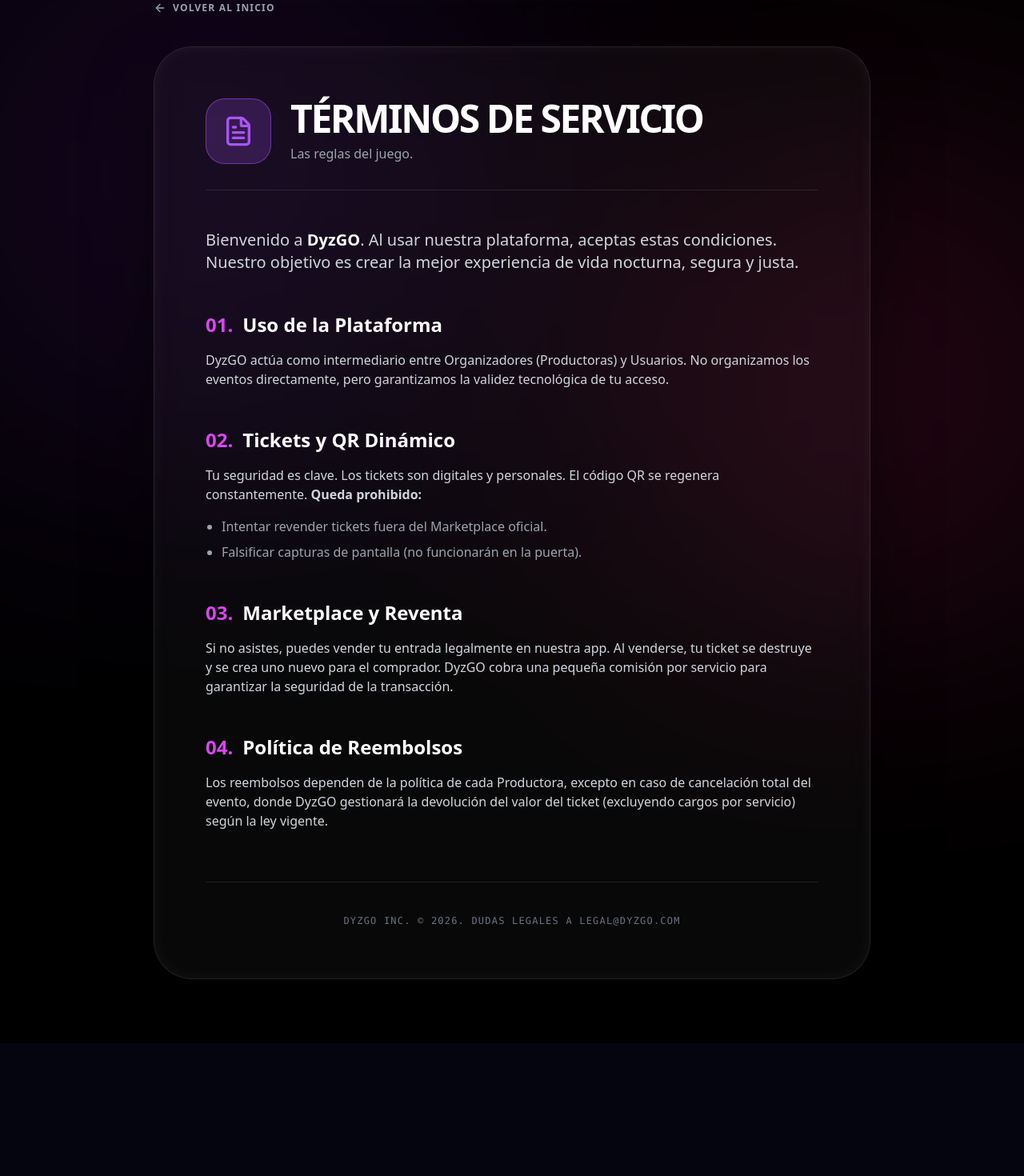
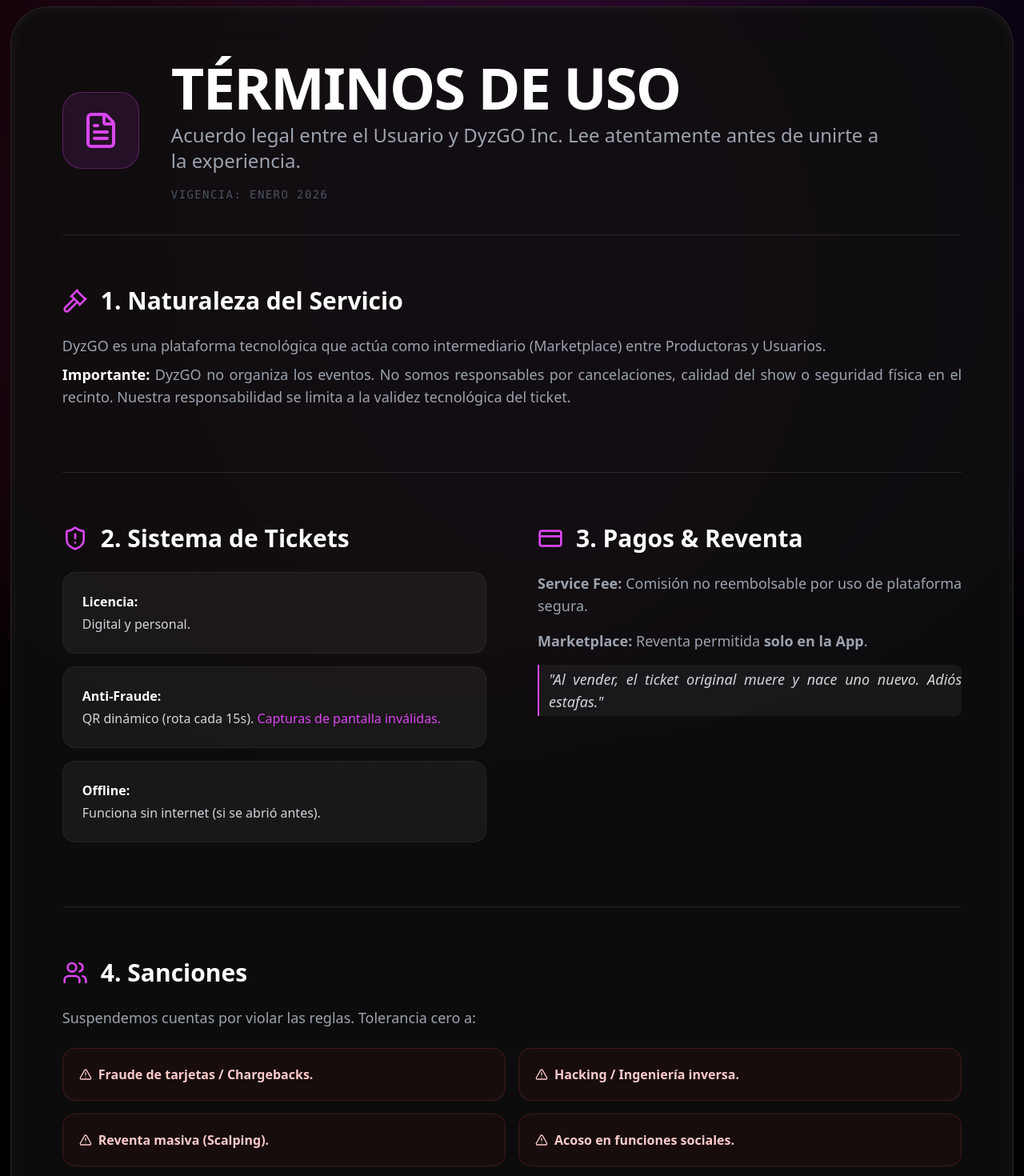
Before and after one commit to dyzgolanding/dyzgo-landing, a Next.js app: page /terms in a window 1280 px wide. Shown: the part 80-1550 px from the top of the page at 80% size. Before the commit the page ends 1384 px from the top, so only its background shows below. Built offline with nearby package versions, Linux system fonts and the light colour scheme.

Commit message:
Update page.tsx

```diff
--- a/app/terms/page.tsx
+++ b/app/terms/page.tsx
@@ -1,67 +1,172 @@
 "use client";
 
 import React from "react";
-import { ArrowLeft, Shield, FileText } from "lucide-react";
+import { ArrowLeft, FileText, Gavel, AlertTriangle, CreditCard, Users, ShieldAlert } from "lucide-react";
 import Link from "next/link";
+import { motion } from "framer-motion";
 
 export default function TermsPage() {
+  const containerVariants = {
+    hidden: { opacity: 0, y: 20 },
+    visible: { opacity: 1, y: 0, transition: { duration: 0.6, ease: "easeOut" } },
+  };
+
   return (
-    <div className="min-h-screen bg-black text-white p-6 md:p-20 font-sans selection:bg-neonPink/30 relative overflow-hidden">
-      {/* Background Blobs (Igual que Home) */}
+    // Ajuste responsivo: py-4 en movil, py-10 en desktop
+    <div className="min-h-screen bg-black text-white font-sans selection:bg-neonPink/30 relative overflow-x-hidden flex flex-col items-center py-4 md:py-10">
+
       <div className="fixed inset-0 z-0 pointer-events-none">
-         <div className="absolute top-[-10%] left-[-10%] w-[60vw] h-[60vw] bg-[#581c87] opacity-20 blur-[150px]" />
-         <div className="absolute bottom-[-10%] right-[-10%] w-[50vw] h-[50vw] bg-[#db2777] opacity-15 blur-[150px]" />
+        <motion.div
+           animate={{ rotate: 360, scale: [1, 1.2, 1] }}
+           transition={{ duration: 50, repeat: Infinity, ease: "linear" }}
+           className="absolute top-[-20%] left-[-10%] w-[90vw] h-[90vw] bg-[#db2777]/15 blur-[100px] rounded-full"
+        />
+        <motion.div
+           animate={{ rotate: -360, scale: [1, 1.1, 1] }}
+           transition={{ duration: 55, repeat: Infinity, ease: "linear" }}
+           className="absolute bottom-[-20%] right-[-10%] w-[90vw] h-[90vw] bg-[#581c87]/20 blur-[100px] rounded-full"
+        />
       </div>
 
-      <div className="max-w-4xl mx-auto relative z-10">
-        <Link href="/" className="inline-flex items-center gap-2 text-gray-400 hover:text-white transition-colors mb-10 group uppercase text-xs font-bold tracking-widest">
-          <ArrowLeft size={16} className="group-hover:-translate-x-1 transition-transform"/> Volver al inicio
-        </Link>
+      <motion.div
+        variants={containerVariants}
+        initial="hidden"
+        animate="visible"
+        // DESKTOP: Ocupa todo el ancho (w-[98vw])
+        className="w-full md:w-[98vw] relative z-10 flex flex-col items-center"
+      >
+        <div className="w-[92%] md:w-full md:px-8 mb-4 md:mb-6">
+          <Link href="/" className="inline-flex items-center gap-2 text-gray-500 hover:text-neonPink transition-colors group uppercase text-[10px] md:text-sm font-bold tracking-widest">
+            <ArrowLeft size={14} className="group-hover:-translate-x-1 transition-transform" /> Volver
+          </Link>
+        </div>
 
-        {/* Padding responsivo: p-6 en movil, p-16 en escritorio */}
-        <div className="glass-panel p-6 md:p-16 rounded-[2rem] md:rounded-[3rem] border border-white/10 bg-white/5 backdrop-blur-2xl">
-          <div className="flex flex-col md:flex-row items-start md:items-center gap-6 mb-12 border-b border-white/10 pb-8">
-             <div className="p-5 rounded-3xl bg-neonPurple/20 border border-neonPurple/50"><FileText size={40} className="text-neonPurple"/></div>
-             <div>
-                <h1 className="text-3xl md:text-5xl font-black uppercase tracking-tighter mb-2">Términos de Servicio</h1>
-                <p className="text-gray-400">Las reglas del juego.</p>
+        {/* Panel de Vidrio Adaptativo */}
+        <div className="glass-panel w-[95%] md:w-full p-4 md:p-16 rounded-2xl md:rounded-[3rem] border border-white/10 bg-black/70 backdrop-blur-3xl shadow-[0_0_60px_rgba(219,39,119,0.15)]">
+
+          {/* Header */}
+          <div className="flex flex-col md:flex-row items-start md:items-center gap-4 md:gap-10 mb-6 md:mb-16 border-b border-white/10 pb-6 md:pb-10">
+             <div className="w-10 h-10 md:w-24 md:h-24 rounded-xl md:rounded-3xl bg-neonPink/10 border border-neonPink/30 flex items-center justify-center shrink-0">
+                <FileText className="text-neonPink w-5 h-5 md:w-12 md:h-12"/>
+             </div>
+             <div className="flex-1">
+                <h1 className="text-2xl md:text-7xl font-black uppercase tracking-tight text-white leading-none mb-2">Términos de Uso</h1>
+                <p className="text-xs md:text-2xl text-gray-400 font-medium max-w-4xl leading-snug">
+                  Acuerdo legal entre el Usuario y DyzGO Inc. Lee atentamente antes de unirte a la experiencia.
+                </p>
+                <p className="text-[9px] md:text-sm text-gray-600 mt-2 md:mt-4 font-mono uppercase tracking-widest">Vigencia: Enero 2026</p>
              </div>
           </div>
 
-          <div className="prose prose-invert prose-lg max-w-none text-gray-300 space-y-12">
-            <p className="text-lg md:text-xl leading-relaxed font-light">Bienvenido a <span className="text-white font-bold">DyzGO</span>. Al usar nuestra plataforma, aceptas estas condiciones. Nuestro objetivo es crear la mejor experiencia de vida nocturna, segura y justa.</p>
+          {/* Contenido Legal */}
+          <div className="space-y-6 md:space-y-20 text-gray-300">
 
-            <div>
-                <h3 className="text-white text-xl md:text-2xl font-bold mb-4 flex items-center gap-3"><span className="text-neonPink">01.</span> Uso de la Plataforma</h3>
-                <p>DyzGO actúa como intermediario entre Organizadores (Productoras) y Usuarios. No organizamos los eventos directamente, pero garantizamos la validez tecnológica de tu acceso.</p>
+            {/* 1. Naturaleza */}
+            <section className="space-y-2 md:space-y-6">
+              <h3 className="text-white text-sm md:text-3xl font-bold flex items-center gap-2 md:gap-4">
+                <Gavel className="text-neonPink w-4 h-4 md:w-8 md:h-8" /> 1. Naturaleza del Servicio
+              </h3>
+              <div className="prose prose-invert max-w-none text-[10px] md:text-lg leading-relaxed text-gray-400 text-justify">
+                <p className="mb-2">
+                  DyzGO es una plataforma tecnológica que actúa como intermediario (Marketplace) entre Productoras y Usuarios.
+                </p>
+                <p>
+                  <strong className="text-white">Importante:</strong> DyzGO no organiza los eventos. No somos responsables por cancelaciones, calidad del show o seguridad física en el recinto. Nuestra responsabilidad se limita a la validez tecnológica del ticket.
+                </p>
+              </div>
+            </section>
+
+            <div className="grid grid-cols-1 md:grid-cols-2 gap-4 md:gap-16 border-t border-white/10 pt-6 md:pt-16">
+                {/* 2. Tickets */}
+                <section className="space-y-2 md:space-y-6">
+                  <h3 className="text-white text-sm md:text-3xl font-bold flex items-center gap-2 md:gap-4">
+                    <ShieldAlert className="text-neonPink w-4 h-4 md:w-8 md:h-8" /> 2. Sistema de Tickets
+                  </h3>
+                  <ul className="space-y-2 md:space-y-4">
+                    <li className="bg-white/5 p-3 md:p-6 rounded-lg md:rounded-2xl border border-white/5 text-[10px] md:text-base">
+                      <strong className="text-white block mb-1">Licencia:</strong> Digital y personal.
+                    </li>
+                    <li className="bg-white/5 p-3 md:p-6 rounded-lg md:rounded-2xl border border-white/5 text-[10px] md:text-base">
+                      <strong className="text-white block mb-1">Anti-Fraude:</strong> QR dinámico (rota cada 15s). <span className="text-neonPink">Capturas de pantalla inválidas.</span>
+                    </li>
+                    <li className="bg-white/5 p-3 md:p-6 rounded-lg md:rounded-2xl border border-white/5 text-[10px] md:text-base">
+                      <strong className="text-white block mb-1">Offline:</strong> Funciona sin internet (si se abrió antes).
+                    </li>
+                  </ul>
+                </section>
+
+                {/* 3. Pagos */}
+                <section className="space-y-2 md:space-y-6">
+                  <h3 className="text-white text-sm md:text-3xl font-bold flex items-center gap-2 md:gap-4">
+                    <CreditCard className="text-neonPink w-4 h-4 md:w-8 md:h-8" /> 3. Pagos & Reventa
+                  </h3>
+                  <div className="text-[10px] md:text-lg leading-relaxed text-gray-400 text-justify space-y-2 md:space-y-4">
+                    <p>
+                      <strong>Service Fee:</strong> Comisión no reembolsable por uso de plataforma segura.
+                    </p>
+                    <p>
+                      <strong>Marketplace:</strong> Reventa permitida <strong>solo en la App</strong>.
+                    </p>
+                    <div className="border-l-2 border-neonPink pl-3 py-1 italic text-gray-300 bg-white/5 rounded-r-lg">
+                      "Al vender, el ticket original muere y nace uno nuevo. Adiós estafas."
+                    </div>
+                  </div>
+                </section>
             </div>
 
-            <div>
-                <h3 className="text-white text-xl md:text-2xl font-bold mb-4 flex items-center gap-3"><span className="text-neonPink">02.</span> Tickets y QR Dinámico</h3>
-                <p>Tu seguridad es clave. Los tickets son digitales y personales. El código QR se regenera constantemente. <strong>Queda prohibido:</strong></p>
-                <ul className="list-disc pl-5 space-y-2 mt-4 text-gray-400">
-                   <li>Intentar revender tickets fuera del Marketplace oficial.</li>
-                   <li>Falsificar capturas de pantalla (no funcionarán en la puerta).</li>
-                </ul>
-            </div>
+            {/* 4. Conducta */}
+            <section className="space-y-2 md:space-y-6 border-t border-white/10 pt-6 md:pt-16">
+              <h3 className="text-white text-sm md:text-3xl font-bold flex items-center gap-2 md:gap-4">
+                <Users className="text-neonPink w-4 h-4 md:w-8 md:h-8" /> 4. Sanciones
+              </h3>
+              <p className="text-[10px] md:text-lg leading-relaxed text-gray-400 text-justify">
+                Suspendemos cuentas por violar las reglas. Tolerancia cero a:
+              </p>
+              <div className="grid grid-cols-1 sm:grid-cols-2 gap-2 md:gap-4 mt-2 md:mt-6">
+                 <div className="p-3 md:p-5 rounded-lg md:rounded-2xl bg-red-900/10 border border-red-500/20 text-red-200 text-[10px] md:text-base font-bold flex items-center gap-2">
+                    <AlertTriangle size={16}/> Fraude de tarjetas / Chargebacks.
+                 </div>
+                 <div className="p-3 md:p-5 rounded-lg md:rounded-2xl bg-red-900/10 border border-red-500/20 text-red-200 text-[10px] md:text-base font-bold flex items-center gap-2">
+                    <AlertTriangle size={16}/> Hacking / Ingeniería inversa.
+                 </div>
+                 <div className="p-3 md:p-5 rounded-lg md:rounded-2xl bg-red-900/10 border border-red-500/20 text-red-200 text-[10px] md:text-base font-bold flex items-center gap-2">
+                    <AlertTriangle size={16}/> Reventa masiva (Scalping).
+                 </div>
+                 <div className="p-3 md:p-5 rounded-lg md:rounded-2xl bg-red-900/10 border border-red-500/20 text-red-200 text-[10px] md:text-base font-bold flex items-center gap-2">
+                    <AlertTriangle size={16}/> Acoso en funciones sociales.
+                 </div>
+              </div>
+            </section>
 
-            <div>
-                <h3 className="text-white text-xl md:text-2xl font-bold mb-4 flex items-center gap-3"><span className="text-neonPink">03.</span> Marketplace y Reventa</h3>
-                <p>Si no asistes, puedes vender tu entrada legalmente en nuestra app. Al venderse, tu ticket se destruye y se crea uno nuevo para el comprador. DyzGO cobra una pequeña comisión por servicio para garantizar la seguridad de la transacción.</p>
-            </div>
+            {/* 5. Propiedad */}
+            <section className="bg-white/5 rounded-xl md:rounded-[2rem] p-4 md:p-12 border border-white/10">
+              <h3 className="text-white text-sm md:text-3xl font-bold mb-2 md:mb-6">5. Propiedad Intelectual</h3>
+              <p className="text-[10px] md:text-lg leading-relaxed text-gray-300">
+                El código, diseño, algoritmo QR y marca "DyzGO" son propiedad exclusiva de DyzGO Inc. Prohibida su copia.
+              </p>
+            </section>
 
-            <div>
-                <h3 className="text-white text-xl md:text-2xl font-bold mb-4 flex items-center gap-3"><span className="text-neonPink">04.</span> Política de Reembolsos</h3>
-                <p>Los reembolsos dependen de la política de cada Productora, excepto en caso de cancelación total del evento, donde DyzGO gestionará la devolución del valor del ticket (excluyendo cargos por servicio) según la ley vigente.</p>
-            </div>
           </div>
 
-          <div className="mt-16 pt-10 border-t border-white/10 text-center text-gray-500 text-xs font-mono uppercase tracking-widest">
-             DyzGO Inc. © 2026. Dudas legales a legal@dyzgo.com
+          {/* Footer Legal */}
+          <div className="mt-8 md:mt-24 pt-6 md:pt-10 border-t border-white/10 text-center flex flex-col gap-1 md:gap-4">
+             <p className="text-gray-500 text-[9px] md:text-lg font-sans">
+               Legal: <span className="text-neonPink hover:underline cursor-pointer">legal@dyzgo.com</span>
+             </p>
+             <p className="text-white/20 text-[8px] md:text-sm font-mono uppercase">
+               DyzGO Inc. © 2026.
+             </p>
           </div>
         </div>
-      </div>
-      <style jsx global>{`.glass-panel { background: rgba(255, 255, 255, 0.03); backdrop-filter: blur(20px); }`}</style>
+      </motion.div>
+
+      <style jsx global>{`
+        .glass-panel {
+          background: rgba(15, 15, 15, 0.85);
+          backdrop-filter: blur(30px);
+          -webkit-backdrop-filter: blur(30px);
+        }
+      `}</style>
     </div>
   );
 }
```
